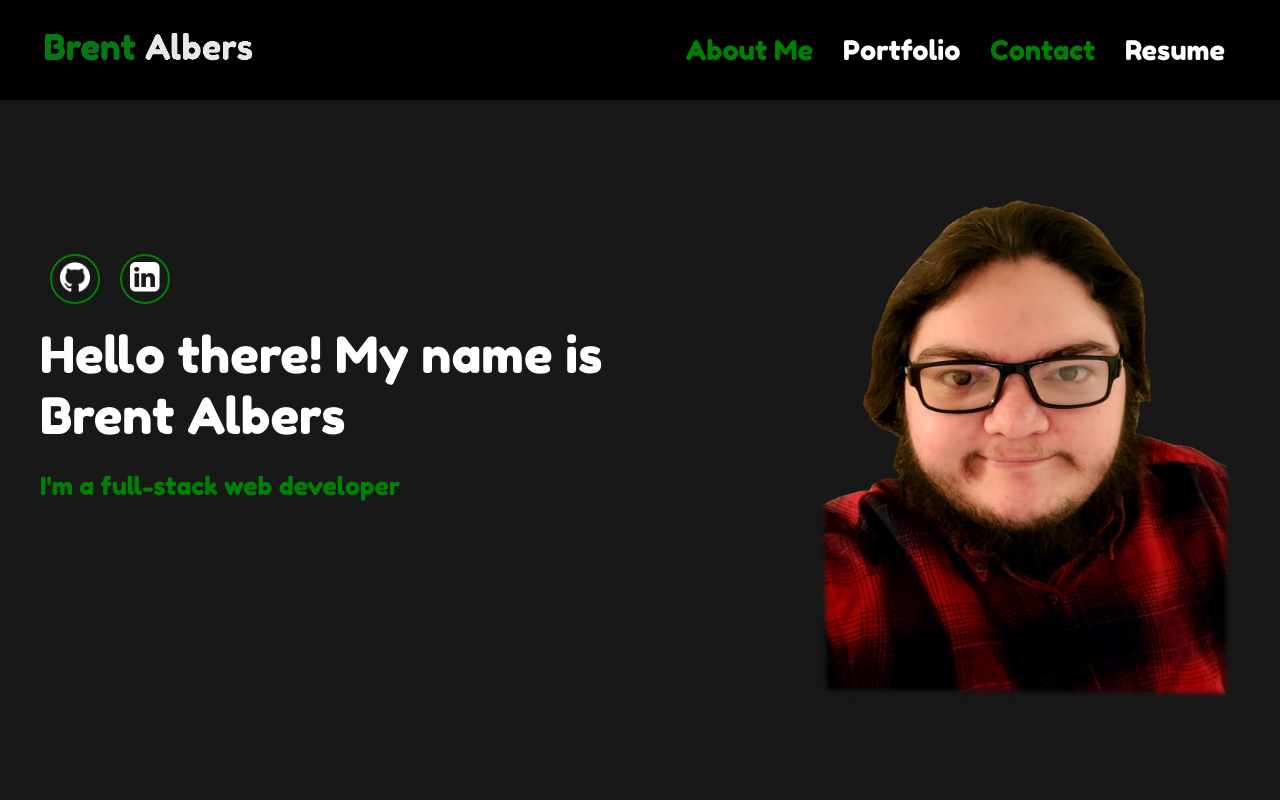
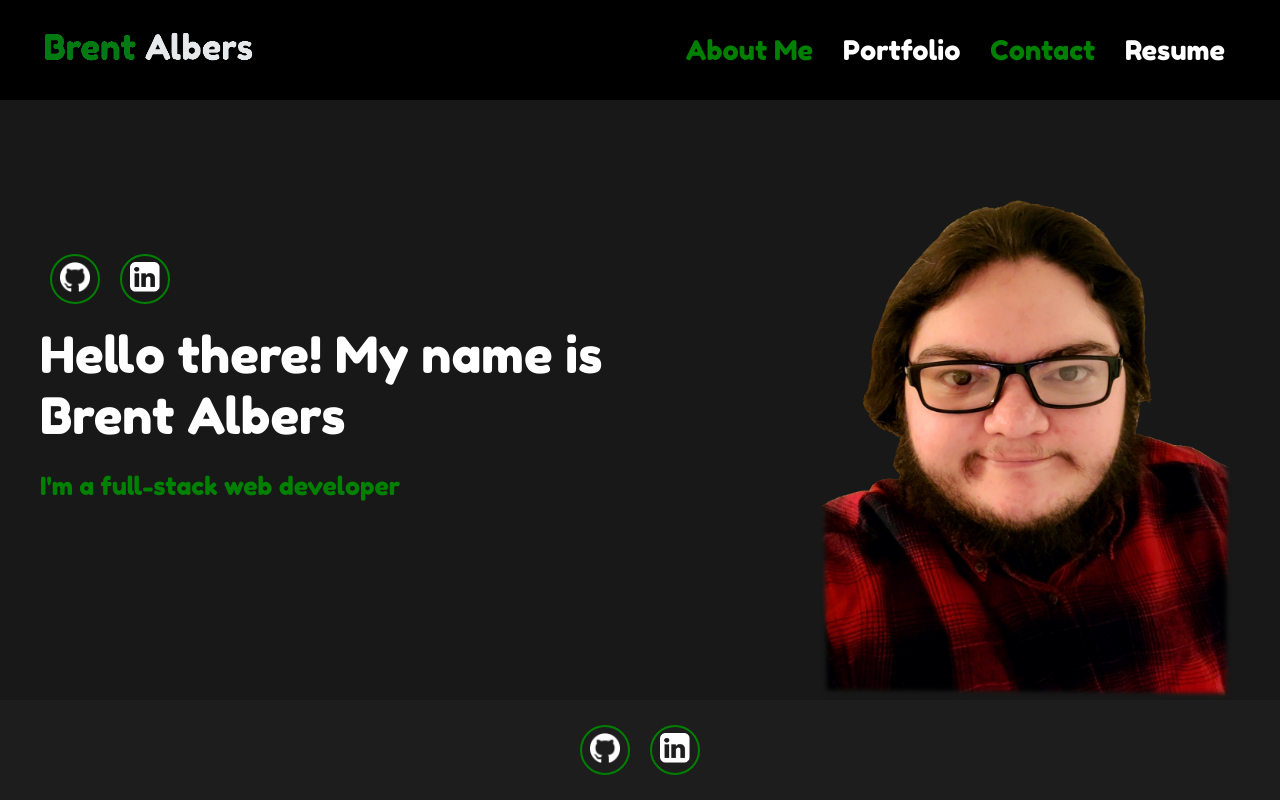
Before and after one commit to BA1bers/React-Portfolio, a React (Create React App) app: page / in a window 1280 px wide. Shown: the top 800 px of the page. Built offline with nearby package versions, Linux system fonts and the light colour scheme.

Commit message:
added footer

```diff
--- a/src/App.css
+++ b/src/App.css
@@ -311,3 +311,40 @@ button {
   margin-top: 20px;
   padding: 10px 15px;
 }
+
+.mainFooter {
+  width: 100%;
+  height: 100px;
+  position:fixed;
+  bottom: 0;
+  background: rgb(29, 29, 29);
+  z-index: 1;
+}
+
+.footerContainer {
+  display: flex;
+  height: 100px;
+  align-items: center;
+  justify-content: space-between;
+}
+
+.footerUl {
+  width: 100%;
+  display: flex;
+  justify-content: center;
+}
+
+.footerUl li {
+  width: 50px;
+  height: 50px;
+  border: 2px solid green;
+  border-radius: 50%;
+  display: flex;
+  align-items: center;
+  justify-content: center;
+  margin: 0 10px;
+}
+
+.footerUl img {
+  height: 30px;
+}
--- a/src/App.js
+++ b/src/App.js
@@ -5,15 +5,19 @@ import Nav from "./components/Nav"
 import About from './components/About';
 import Portfolio from './components/Portfolio';
 import Contact from './components/Contact';
+import Footer from './components/Footer';
 
 function App() {
   return (
-    <div>
-      <Nav />
-      <Background />
-      <About />
-      <Portfolio />
-      <Contact />
+    <div className="pageContainer">
+      <div className="content-wrap">
+        <Nav />
+        <Background />
+        <About />
+        <Portfolio />
+        <Contact />
+      </div>
+      <Footer />
     </div>
   );
 }
--- /dev/null
+++ b/src/components/Footer.js
@@ -0,0 +1,28 @@
+import React from 'react'
+import GitIcon from '../components/images/Github.png'
+import LinkedIcon from '../components/images/Linkedin.png'
+
+const Footer = () => {
+    return (
+        <div className="mainFooter">
+            <div className="footerContainer">
+                <div className="row">
+                    <ul className="footerUl">
+                        <li>
+                            <a href="https://github.com/BA1bers" target="_blank" rel="noopener noreferrer">
+                                <img src={GitIcon} alt="githubIcon" />
+                            </a>
+                        </li>
+                        <li>
+                            <a href="https://www.linkedin.com/in/brent-albers-263561210/" target="_blank" rel="noopener noreferrer">
+                                <img src={LinkedIcon} alt="linkedinIcon" />
+                            </a>
+                        </li>
+                    </ul>
+                </div>
+            </div>
+        </div>
+    )
+}
+
+export default Footer
```
Also changed, not shown: 1 other file (tests, documents, lock files or other folders).
